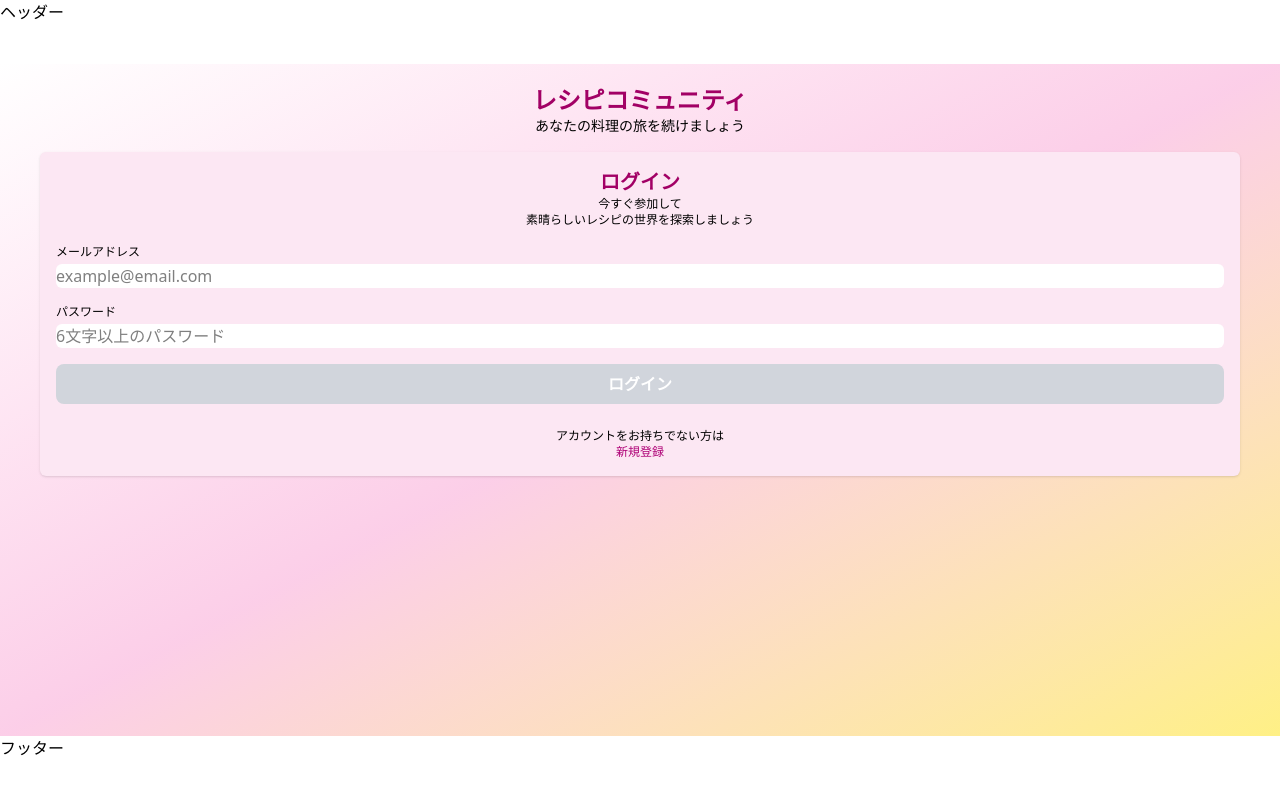
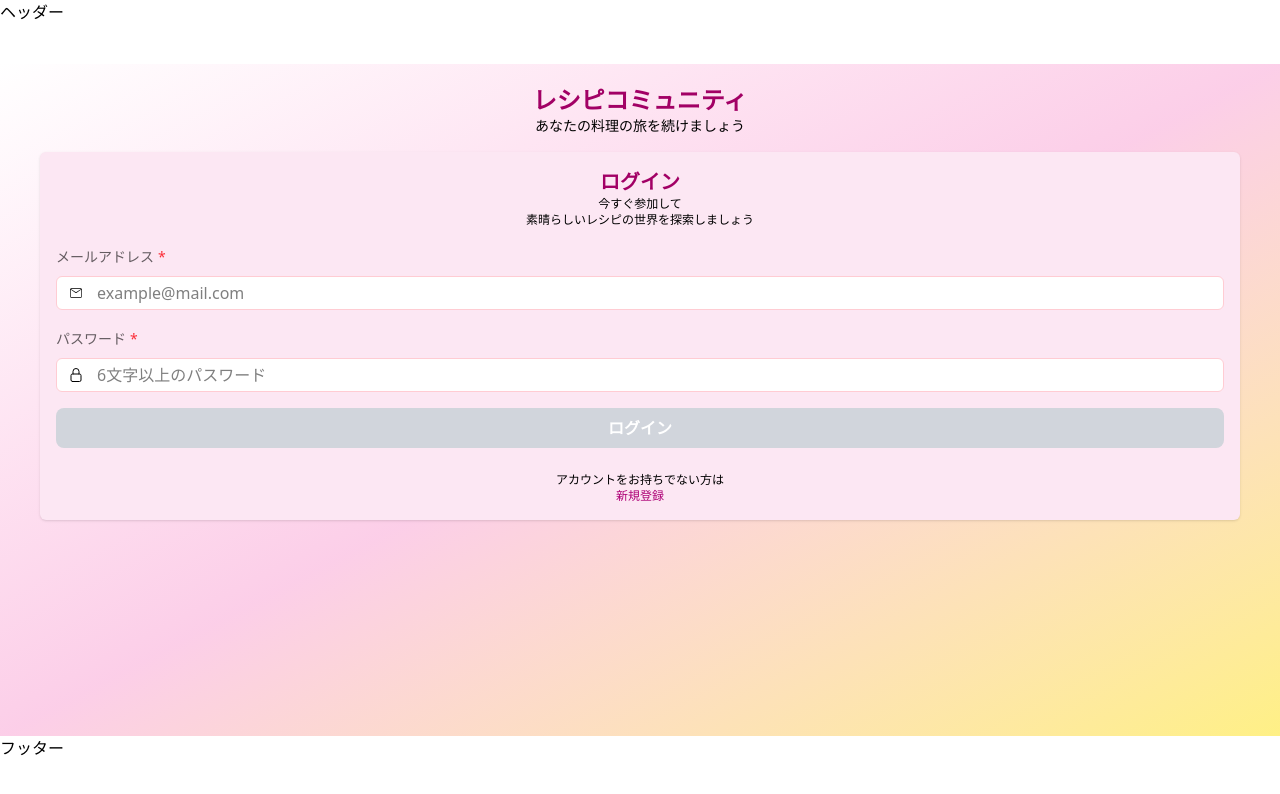
Before and after one commit to kkoouuya0730/recipe-app-monorepo, a Next.js app in the folder frontend/: page /login in a window 1280 px wide. Shown: the top 794 px of the page. Built offline with nearby package versions, Linux system fonts and the light colour scheme; no server answers.

Commit message:
入力フォームアップデート

```diff
--- a/frontend/package.json
+++ b/frontend/package.json
@@ -12,12 +12,14 @@
     "build-storybook": "storybook build"
   },
   "dependencies": {
+    "@hookform/resolvers": "^5.2.2",
     "@storybook/nextjs": "^9.1.7",
     "axios": "^1.11.0",
     "clsx": "^2.1.1",
     "next": "15.5.3",
     "react": "19.1.0",
     "react-dom": "19.1.0",
+    "react-hook-form": "^7.63.0",
     "shared": "*",
     "zustand": "^5.0.8"
   },
--- a/frontend/src/app/login/page.tsx
+++ b/frontend/src/app/login/page.tsx
@@ -7,10 +7,13 @@ import Link from "next/link";
 import { useUserStore } from "@/lib/store/user";
 import { useAuthStore } from "@/lib/store/auth";
 import { useRedirectIfAuth } from "@/lib/hooks/useRedirectIfAuth";
+import { useForm } from "react-hook-form";
+import { LoginFormValues, loginSchema } from "@/validation/loginSchema";
+import { zodResolver } from "@hookform/resolvers/zod";
+import { InputForm } from "@/components/form/InputForm/InputForm";
+import { isDefined, isNonEmptyString } from "@/util/isDefinedValue";
+
 export default function LoginPage() {
-  const [email, setEmail] = useState("");
-  const [password, setPassword] = useState("");
-  const [error, setError] = useState<string | null>(null);
   const [loading, setLoading] = useState(false);
 
   const { login } = useAuthStore();
@@ -21,33 +24,43 @@ export default function LoginPage() {
   // ログイン済みならリダイレクト
   useRedirectIfAuth();
 
-  const onSubmit = async (e: React.FormEvent) => {
-    e.preventDefault();
-    setError(null);
+  const {
+    register,
+    handleSubmit,
+    formState: { errors },
+    setValue,
+    watch,
+  } = useForm<LoginFormValues>({
+    resolver: zodResolver(loginSchema),
+    mode: "onBlur", // blur時にバリデーション
+  });
 
+  const onSubmit = async (data: LoginFormValues) => {
     try {
       setLoading(true);
 
-      const loginUser = await login({ email, password });
+      const loginUser = await login(data);
       setUser(loginUser);
 
       setLoading(false);
       router.push("/profile");
     } catch (err: any) {
       console.error(err);
-      setError("ログインに失敗しました");
       setLoading(false);
     }
   };
 
-  const isDisable = email.trim() === "" || password.trim() === "";
+  const email = watch("email") || "";
+  const password = watch("password") || "";
+
+  const hasAnyError = Object.values(errors).some(isDefined);
+  const isDisable = !isNonEmptyString(email) || !isNonEmptyString(password) || hasAnyError;
 
   return (
     <>
       <div className="py-5">
         <h1 className="text-center text-[#A20065] text-2xl font-bold">レシピコミュニティ</h1>
         <p className="mb-4 text-center text-sm">あなたの料理の旅を続けましょう</p>
-        {error && <p className="text-red-500 mb-2">{error}</p>}
 
         <div className="shadow rounded-md p-4 bg-pink-100">
           <h2 className="text-center text-[#A20065] text-xl font-bold">ログイン</h2>
@@ -55,35 +68,30 @@ export default function LoginPage() {
             <span className="block">今すぐ参加して</span>素晴らしいレシピの世界を探索しましょう
           </p>
 
-          <form onSubmit={onSubmit} className="grid gap-4 mb-6">
+          <form onSubmit={handleSubmit(onSubmit)} className="grid gap-4 mb-6" noValidate>
             <div>
-              <label htmlFor="email" className="block text-xs mb-1">
-                メールアドレス
-              </label>
-              <input
-                value={email}
-                id="email"
+              <InputForm
+                label="メールアドレス"
                 type="email"
-                placeholder="example@email.com"
-                className="bg-white rounded-md block w-full"
-                onChange={(e) => setEmail(e.target.value)}
+                value={watch("email") || ""}
+                {...register("email")}
+                onClear={() => setValue("email", "")}
+                placeholder="example@mail.com"
+                errorMessage={errors.email?.message}
+                required
               />
             </div>
 
             <div>
-              <label htmlFor="password" className="block text-xs mb-1">
-                パスワード
-              </label>
-              <input
-                value={password}
-                id="password"
+              <InputForm
+                label="パスワード"
                 type="password"
+                value={watch("password") || ""}
+                {...register("password")}
+                onClear={() => setValue("password", "")}
                 placeholder="6文字以上のパスワード"
-                className="bg-white rounded-md block w-full"
-                onChange={(e) => {
-                  setPassword(e.target.value);
-                  setError(null);
-                }}
+                errorMessage={errors.password?.message}
+                required
               />
             </div>
 
@@ -98,7 +106,7 @@ export default function LoginPage() {
 
           <p className="text-center text-xs">
             アカウントをお持ちでない方は
-            <Link className="block cursor-pointer text-[#AE0076]" href="/signup">
+            <Link className="block cursor-pointer w-fit mx-auto text-[#AE0076]" href="/signup">
               新規登録
             </Link>
           </p>
--- a/frontend/src/components/form/InputForm/InputForm.tsx
+++ b/frontend/src/components/form/InputForm/InputForm.tsx
@@ -1,8 +1,10 @@
 import UseIcon, { IconName } from "@/components/ui/isons/UseIcon";
+import { isNonEmptyString } from "@/util/isDefinedValue";
 import clsx from "clsx";
 import { InputHTMLAttributes, useId } from "react";
+import { UseFormRegisterReturn } from "react-hook-form";
 
-export const inputFormTypePropertyValues = ["text", "tel", "email"] as const;
+export const inputFormTypePropertyValues = ["text", "tel", "email", "password"] as const;
 type InputFormTypeProperty = (typeof inputFormTypePropertyValues)[number];
 
 type Props = {
@@ -10,27 +12,47 @@ type Props = {
   type?: InputFormTypeProperty;
   // type?: InputHTMLAttributes<HTMLInputElement>["type"];
   value: InputHTMLAttributes<HTMLInputElement>["value"];
-  iconName?: IconName;
-  onChange?: (e: React.ChangeEvent<HTMLInputElement>) => void;
+  register?: UseFormRegisterReturn;
   placeholder?: InputHTMLAttributes<HTMLInputElement>["placeholder"];
+  required?: boolean;
+  errorMessage?: string;
+  onClear?: () => void;
 };
 
 export type InputFormProps = Props;
 
-export const InputForm = ({ label, type = "text", value, iconName, onChange, placeholder }: Props) => {
+function getIconName(type: string) {
+  switch (type) {
+    case "email":
+      return "email";
+    case "password":
+      return "lock";
+    default:
+      return undefined;
+  }
+}
+
+export const InputForm = ({
+  label,
+  type = "text",
+  value,
+  placeholder,
+  required,
+  errorMessage,
+  register,
+  onClear,
+  ...rest
+}: Props) => {
   const inputFormId = useId();
 
-  const isShowClearButton = value !== "" && typeof value !== "undefined";
-  const handleClearButton = () => {
-    if (onChange) {
-      onChange({ target: { value: "" } } as React.ChangeEvent<HTMLInputElement>);
-    }
-  };
+  const isShowClearButton = isNonEmptyString(value);
+  const iconName = getIconName(type) as IconName;
   return (
     <div>
       <p className="mb-2">
         <label htmlFor={`${inputFormId}-input`} className="text-black/60 text-sm">
           {label}
+          {required && <span className="text-red-500 ml-1">*</span>}
         </label>
       </p>
       <p className="relative">
@@ -45,25 +67,36 @@ export const InputForm = ({ label, type = "text", value, iconName, onChange, pla
           id={`${inputFormId}-input`}
           value={value}
           placeholder={placeholder}
-          onChange={onChange}
+          aria-invalid={!!errorMessage}
+          aria-describedby={errorMessage ? `${inputFormId}-error` : undefined}
+          required={required}
+          {...register}
+          {...rest}
           className={clsx([
-            "rounded-md p-1 w-full",
-            "border border-rose-200",
-            "focus:ring-[#EEB3D6] focus:outline-none focus:ring-2 focus:ring-offset-1 focus:ring-offset-white",
+            "rounded-md p-1 w-full border transition-all ease-in duration-200",
+            errorMessage ? "border-red-500" : "border-rose-200",
+            "bg-white focus:ring-[#EEB3D6] focus:outline-none focus:ring-2 focus:ring-offset-1 focus:ring-offset-white",
             iconName && "pl-10",
             isShowClearButton && "pr-10",
           ])}
         />
 
         {isShowClearButton && (
-          <span
-            className="absolute top-1/2 -translate-y-1/2 right-3 flex items-center cursor-pointer"
-            onClick={handleClearButton}
+          <button
+            type="button"
+            onClick={onClear}
+            aria-label={`${label}をクリア`}
+            className="absolute top-1/2 -translate-y-1/2 right-3 flex items-center"
           >
             <UseIcon iconName="x" />
-          </span>
+          </button>
         )}
       </p>
+      {errorMessage && (
+        <p id={`${inputFormId}-error`} className="mt-1 text-sm text-red-600">
+          {errorMessage}
+        </p>
+      )}
     </div>
   );
 };
--- a/frontend/src/components/ui/isons/UseIcon.tsx
+++ b/frontend/src/components/ui/isons/UseIcon.tsx
@@ -11,7 +11,7 @@ import { SettingIcon } from "./SettingIcon";
 import { UploadIcon } from "./UploadIcon";
 import { UserIcon } from "./UserIcon";
 import { UsersIcon } from "./UsersIcon";
-import { XIcon } from "./xIcon";
+import { XIcon } from "./XIcon";
 
 const ICONNAME_MAPPING = {
   email: EmailIcon,
--- /dev/null
+++ b/frontend/src/util/isDefinedValue.ts
@@ -0,0 +1,7 @@
+export const isDefined = <T>(value: T): value is NonNullable<T> => {
+  return value !== null && value !== undefined;
+};
+
+export const isNonEmptyString = (value: unknown): value is string => {
+  return typeof value === "string" && value !== "";
+};
--- /dev/null
+++ b/frontend/src/validation/loginSchema.ts
@@ -0,0 +1,9 @@
+import { z } from "zod";
+
+export const loginSchema = z.object({
+  email: z.email("有効なメールアドレスを入力してください").nonempty("メールアドレスは必須です"),
+  password: z.string().nonempty("パスワードは必須です").min(6, "パスワードは6文字以上で入力してください"),
+});
+
+//LoginFormValues 型を Zod から生成
+export type LoginFormValues = z.infer<typeof loginSchema>;
```
Also changed, not shown: 2 other files (tests, documents, lock files or other folders).
